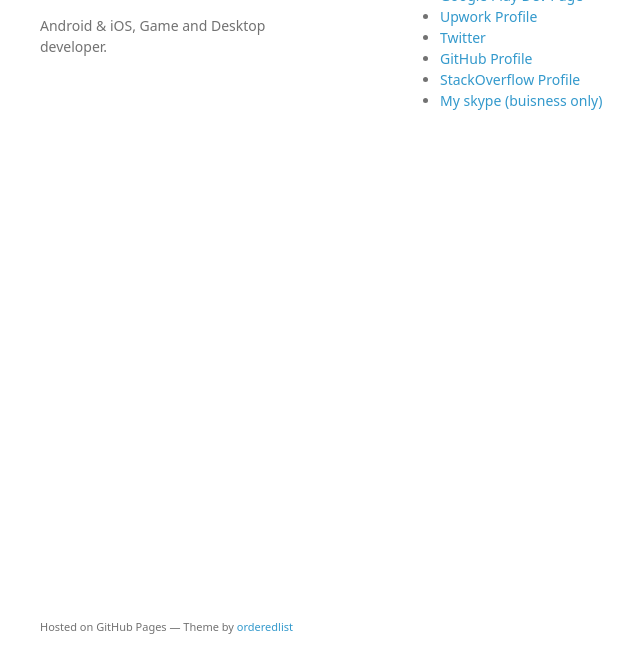
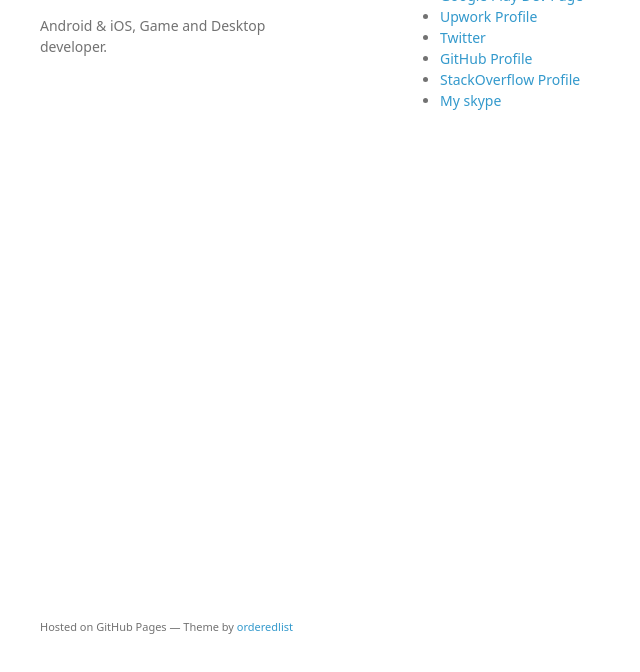
Before and after one commit to olegfilimonov/olegfilimonov.github.io, a plain HTML site: page index.html in a window 1280 px wide. Shown: the part 94-766 px from the top of the page, without its empty margins (170-810 px from the left). Drawn offline with Linux system fonts and the light colour scheme; a web font is replaced by a local one.

Commit message:
Update index.html

```diff
--- a/index.html
+++ b/index.html
@@ -26,7 +26,7 @@
         <li><a href="https://twitter.com/qufilimonov">Twitter</a></li>
         <li><a href="https://github.com/OlegFilimonov">GitHub Profile</a></li>
         <li><a href="http://stackoverflow.com/users/5106441/oleg-filimonov">StackOverflow Profile</a></li>
-        <li><a href="skype:qufilimonov?add">My skype (buisness only)</a></li>
+        <li><a href="skype:qufilimonov?add">My skype</a></li>
         </ul>
       </section>
       <footer>
```
